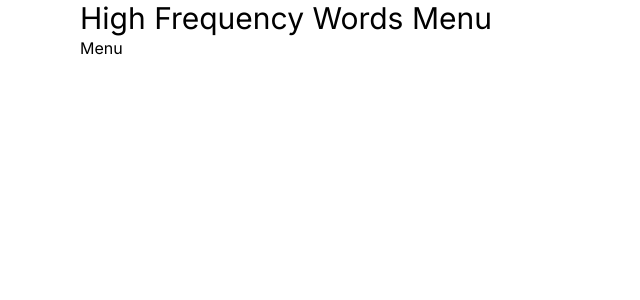
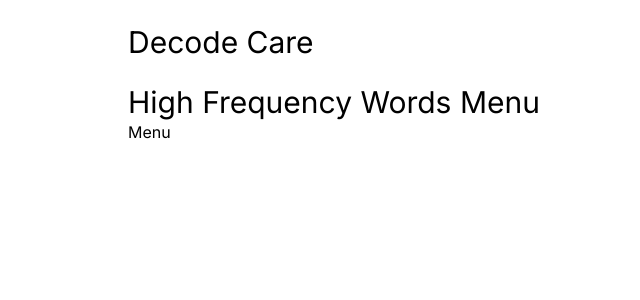
Before and after one commit to ghpaterson/decode-care, a Next.js app: page /HFWMenu in a window 1280 px wide. Shown: the top 300 px of the page, without its empty margins (0-640 px from the left). Built offline with nearby package versions, Linux system fonts and the light colour scheme.

Commit message:
Navbar component created and implemented into pages

```diff
--- a/app/CVCMenu/page.js
+++ b/app/CVCMenu/page.js
@@ -1,10 +1,14 @@
 import Link from "next/link";
+import NavBar from "@/components/NavBar";
 
 export default function CVCMenu() {
   return (
     <>
-      <h1 className="text-3xl">CVC Menu</h1>
-      <Link href="/MainMenu">Menu</Link>
+      <main className="px-32">
+        <NavBar />
+        <h1 className="text-3xl">CVC Menu</h1>
+        <Link href="/MainMenu">Menu</Link>
+      </main>
     </>
   );
 }
--- a/app/HFWMenu/page.js
+++ b/app/HFWMenu/page.js
@@ -1,10 +1,14 @@
 import Link from "next/link";
+import NavBar from "@/components/NavBar";
 
 export default function HFWMenu() {
   return (
     <>
-      <h1 className="text-3xl">High Frequency Words Menu</h1>
-      <Link href="/MainMenu">Menu</Link>
+      <main className="px-32">
+        <NavBar />
+        <h1 className="text-3xl">High Frequency Words Menu</h1>
+        <Link href="/MainMenu">Menu</Link>
+      </main>
     </>
   );
 }
--- a/app/MainMenu/page.js
+++ b/app/MainMenu/page.js
@@ -1,13 +1,17 @@
 import Link from "next/link";
+import NavBar from "@/components/NavBar";
 
 export default function MainMenu() {
   return (
     <>
-      <h1 className="text-3xl">Main Menu</h1>
-      <div className="flex flex-col gap-2">
-        <Link href="/CVCMenu">CVC Menu</Link>
-        <Link href="/HFWMenu">HFW Menu</Link>
-      </div>
+      <main className="px-32">
+        <NavBar />
+        <h1 className="text-3xl">Main Menu</h1>
+        <div className="flex flex-col gap-2">
+          <Link href="/CVCMenu">CVC Menu</Link>
+          <Link href="/HFWMenu">HFW Menu</Link>
+        </div>
+      </main>
     </>
   );
 }
--- a/app/globals.css
+++ b/app/globals.css
@@ -17,7 +17,6 @@
 }
 
 html {
-  margin: 0rem 5rem;
   box-sizing: border-box;
 }
 body {
--- a/app/page.js
+++ b/app/page.js
@@ -1,11 +1,14 @@
 import Image from "next/image";
 import Link from "next/link";
+import NavBar from "@/components/NavBar";
 
 export default function Home() {
   return (
     <>
-      <h1 className="text-3xl">Decode Care</h1>
-      <Link href="/MainMenu">Get Started</Link>
+      <main className="h-screen bg-blue-100 px-32">
+        <NavBar />
+        <Link href="/MainMenu">Get Started</Link>
+      </main>
     </>
   );
 }
--- /dev/null
+++ b/components/NavBar.js
@@ -0,0 +1,9 @@
+export default function NavBar() {
+  return (
+    <>
+      <nav className="py-6">
+        <h1 className="text-3xl">Decode Care</h1>
+      </nav>
+    </>
+  );
+}
```
